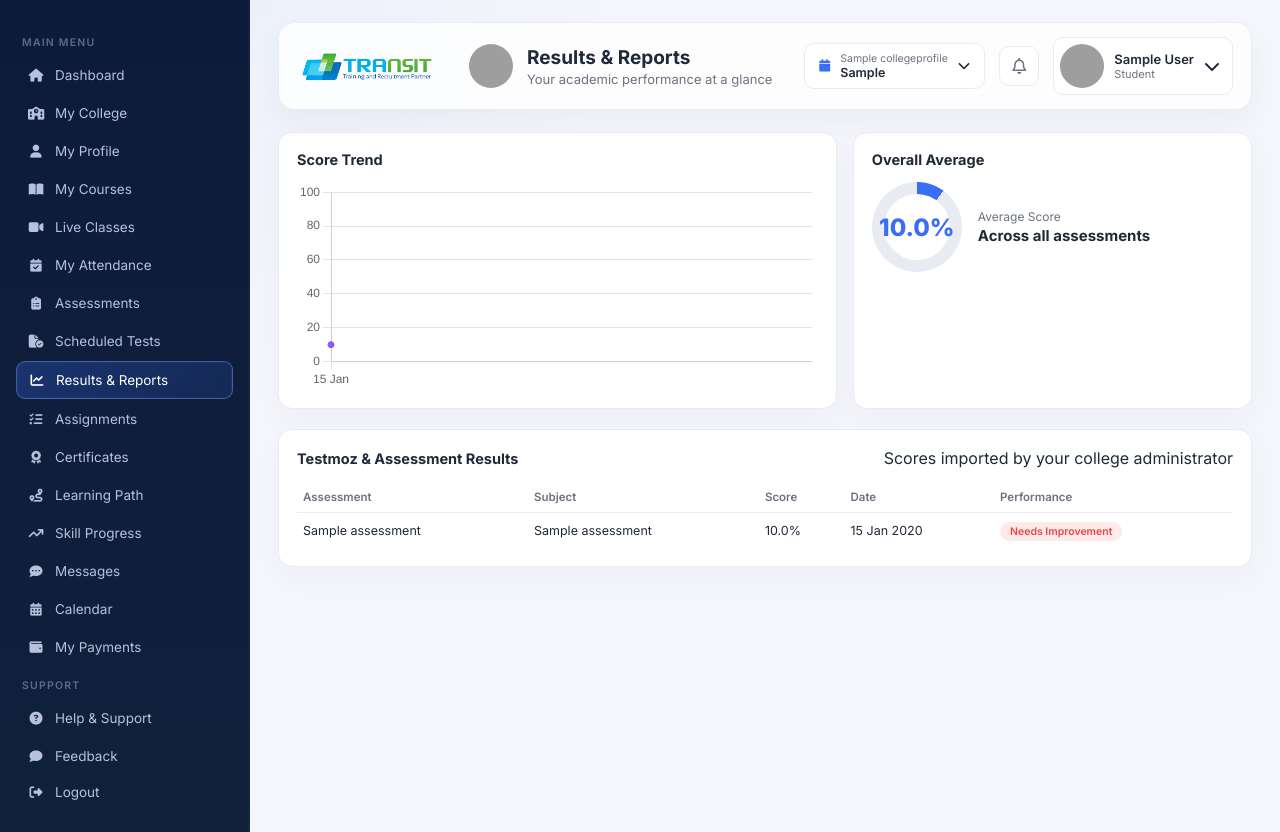
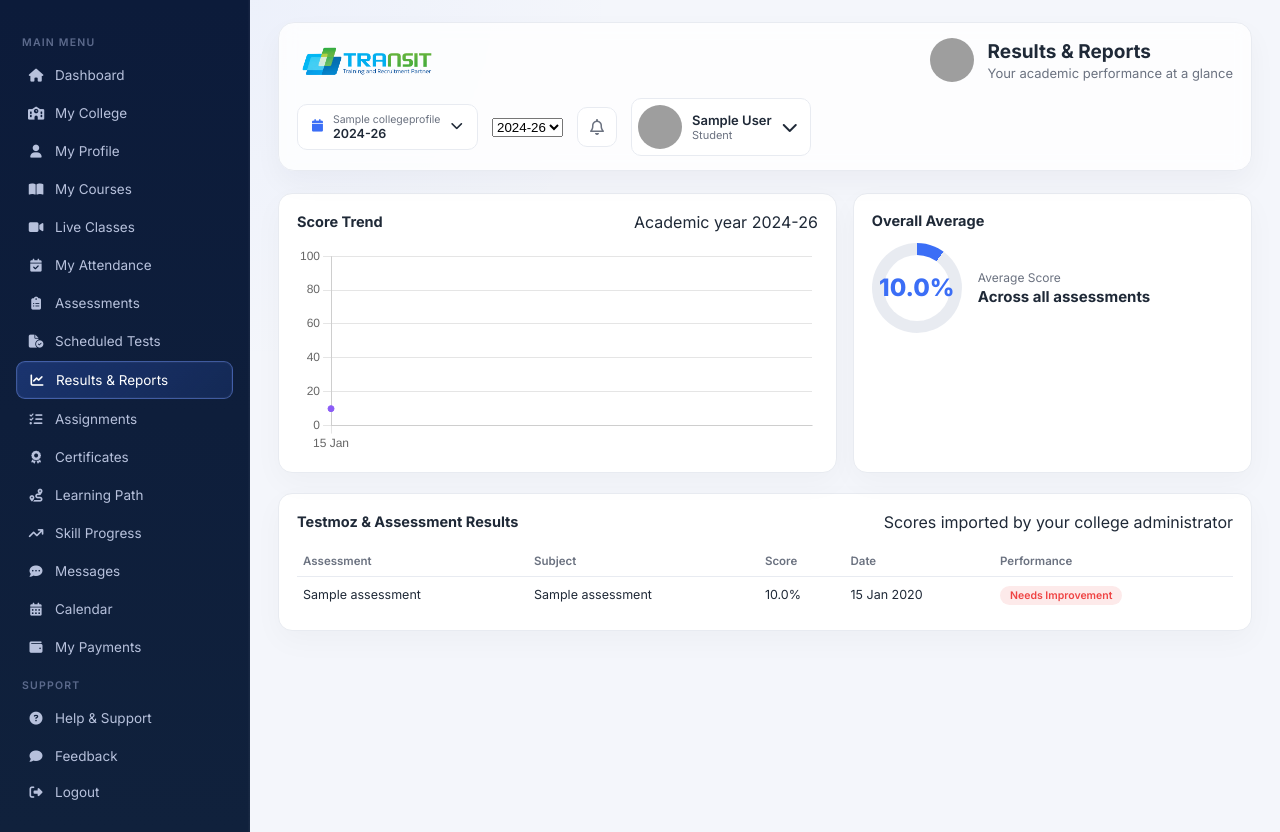
Before and after one commit to Nikhil3537/transit-nexus, a Django app: page /results-reports/ in a window 1280 px wide. Run offline with Django 5.2, Linux system fonts and the light colour scheme; a user stored in the database is signed in; tables that the repository leaves empty hold one stand-in row (values such as "Sample post"); grey boxes are pictures that could not be loaded.

Commit message:
Add academic year selection and filtering

```diff
--- a/dashboard/templates/dashboard/_topbar.html
+++ b/dashboard/templates/dashboard/_topbar.html
@@ -17,6 +17,16 @@
       </div>
       <i class="fa-solid fa-chevron-down"></i>
     </div>
+    {% if academic_year_choices %}
+    <form method="get" class="academic-year-selector">
+      <label class="sr-only" for="studentAcademicYear">Academic year</label>
+      <select id="studentAcademicYear" name="academic_year" onchange="this.form.submit()" aria-label="Select academic year">
+        {% for value, label in academic_year_choices %}
+          <option value="{{ value }}" {% if value == selected_academic_year %}selected{% endif %}>{{ label }}</option>
+        {% endfor %}
+      </select>
+    </form>
+    {% endif %}
     <a href="{% url 'messages_list' %}" class="icon-btn">
       <i class="fa-regular fa-bell"></i>
       {% if unread_message_count %}<span class="badge-dot">{{ unread_message_count }}</span>{% endif %}
--- a/dashboard/templates/dashboard/results_reports.html
+++ b/dashboard/templates/dashboard/results_reports.html
@@ -1,9 +1,10 @@
 {% extends "dashboard/_page_base.html" %}
 {% block title %}Results & Reports · Transit Nexus{% endblock %}
 {% block content %}
+{% if not has_year_data %}<div class="alert alert-info">No analysis data is available for this academic year.</div>{% endif %}
 <section class="grid-2">
   <div class="panel">
-    <div class="panel-head"><h3>Score Trend</h3></div>
+    <div class="panel-head"><h3>Score Trend</h3><span class="muted">Academic year {{ selected_academic_year }}</span></div>
     <canvas id="scoreTrend" height="120"></canvas>
   </div>
   <div class="panel">
--- a/dashboard/templates/dashboard/student_dashboard.html
+++ b/dashboard/templates/dashboard/student_dashboard.html
@@ -9,6 +9,8 @@
         <h3>My College</h3>
         <a href="{% url 'student_colleges' %}">View Details</a>
       </div>
+      <p class="muted">Analysis for academic year <strong>{{ selected_academic_year }}</strong>.</p>
+      {% if not has_year_data %}<div class="alert alert-info">No analysis data is available for this academic year.</div>{% endif %}
       <div class="sw-grid">
         {% for college in colleges %}
           <div>
--- a/dashboard/views.py
+++ b/dashboard/views.py
@@ -26,7 +26,7 @@ from .models import (
     Skill,
     DailyAttendance,
 )
-from portal.models import AdminStudentRecord, CollegeProfile, OnlineTest, OnlineTestAnswer, OnlineTestAttempt
+from portal.models import ACADEMIC_YEAR_CHOICES, AdminStudentRecord, CollegeProfile, OnlineTest, OnlineTestAnswer, OnlineTestAttempt
 from portal.forms import ACADEMIC_PROGRAMME_CHOICES
 
 
@@ -292,15 +292,24 @@ def student_colleges_view(request):
 @login_required
 def student_dashboard(request):
     profile, _ = StudentProfile.objects.get_or_create(user=request.user)
+    college_year = profile.college.academic_year if profile.college else ""
+    valid_years = {value for value, _label in ACADEMIC_YEAR_CHOICES}
+    year_choices = list(ACADEMIC_YEAR_CHOICES)
+    if college_year and college_year not in valid_years:
+        year_choices.insert(0, (college_year, college_year))
+    selected_academic_year = request.GET.get("academic_year", "").strip()
+    if selected_academic_year not in valid_years and selected_academic_year != college_year:
+        selected_academic_year = college_year
+    has_year_data = not college_year or selected_academic_year == college_year
 
     colleges = [profile.college] if profile.college else []
-    enrollments = profile.enrollments.select_related("course").all()
-    attendance_records = list(profile.attendance_records.all())
-    daily_attendance = list(profile.daily_attendance.all()[:12])
-    assessments = list(profile.assessments.all())
-    strengths = profile.strengths.all()
-    improvements = profile.improvement_areas.all()
-    activities = profile.activities.all()[:6]
+    enrollments = profile.enrollments.select_related("course").all() if has_year_data else profile.enrollments.none()
+    attendance_records = list(profile.attendance_records.all()) if has_year_data else []
+    daily_attendance = list(profile.daily_attendance.all()[:12]) if has_year_data else []
+    assessments = list(profile.assessments.all()) if has_year_data else []
+    strengths = profile.strengths.all() if has_year_data else profile.strengths.none()
+    improvements = profile.improvement_areas.all() if has_year_data else profile.improvement_areas.none()
+    activities = profile.activities.all()[:6] if has_year_data else profile.activities.none()
 
     # ---- Attendance summary ----
     total_classes = sum(a.total_classes for a in attendance_records)
@@ -350,6 +359,9 @@ def student_dashboard(request):
 
     context = {
         **_base_context(profile),
+        "academic_year_choices": year_choices,
+        "selected_academic_year": selected_academic_year,
+        "has_year_data": has_year_data,
         "active_page": "dashboard",
         "colleges": colleges,
         "enrollments": enrollments,
@@ -740,8 +752,17 @@ def download_test_answer_file(request, answer_id):
 @login_required
 def results_reports_view(request):
     profile, _ = StudentProfile.objects.get_or_create(user=request.user)
-    enrollments = profile.enrollments.select_related("course").all()
-    assessments = list(profile.assessments.filter(status="completed", score__isnull=False))
+    college_year = profile.college.academic_year if profile.college else ""
+    valid_years = {value for value, _label in ACADEMIC_YEAR_CHOICES}
+    year_choices = list(ACADEMIC_YEAR_CHOICES)
+    if college_year and college_year not in valid_years:
+        year_choices.insert(0, (college_year, college_year))
+    selected_academic_year = request.GET.get("academic_year", "").strip()
+    if selected_academic_year not in valid_years and selected_academic_year != college_year:
+        selected_academic_year = college_year
+    has_year_data = not college_year or selected_academic_year == college_year
+    enrollments = profile.enrollments.select_related("course").all() if has_year_data else profile.enrollments.none()
+    assessments = list(profile.assessments.filter(status="completed", score__isnull=False)) if has_year_data else []
 
     trend_source = sorted(assessments, key=lambda a: a.date)[-6:]
     trend = {
@@ -752,6 +773,9 @@ def results_reports_view(request):
 
     context = {
         **_base_context(profile),
+        "academic_year_choices": year_choices,
+        "selected_academic_year": selected_academic_year,
+        "has_year_data": has_year_data,
         "active_page": "results_reports",
         "page_title": "Results & Reports",
         "page_subtitle": "Your academic performance at a glance",
--- a/portal/models.py
+++ b/portal/models.py
@@ -102,6 +102,14 @@ class AdminScheduleItem(models.Model):
 # COLLEGE DASHBOARD
 # =========================================================
 
+ACADEMIC_YEAR_CHOICES = [
+    ("2024-26", "2024-26"),
+    ("2025-27", "2025-27"),
+    ("2026-28", "2026-28"),
+    ("2027-29", "2027-29"),
+    ("2028-30", "2028-30"),
+]
+
 class CollegeProfile(models.Model):
     ACCOUNT_ROLE_CHOICES = [
         ("college_admin", "College Admin"),
@@ -118,7 +126,7 @@ class CollegeProfile(models.Model):
     department_scope = models.CharField(max_length=150, blank=True)
     college_name = models.CharField(max_length=150, default="ABC Engineering College")
     location = models.CharField(max_length=150, default="Bengaluru, Karnataka")
-    academic_year = models.CharField(max_length=20, default="2024 - 2025")
+    academic_year = models.CharField(max_length=20, choices=ACADEMIC_YEAR_CHOICES, default="2024-26")
     semester_label = models.CharField(max_length=40, default="Even Semester")
     placement_eligible = models.PositiveIntegerField(default=0)
 
--- a/portal/views.py
+++ b/portal/views.py
@@ -32,6 +32,7 @@ from .models import (
     BatchAttendanceEntry, TrainerAssignment, TrainerStudent, QuestionBankItem,
     TrainerCalendarEvent, TrainerAvailability, OnlineTest, OnlineTestQuestion,
     OnlineTestAttempt, OnlineTestAnswer, JobDrive, Offer,
+    ACADEMIC_YEAR_CHOICES,
 )
 from .forms import (
     CollegeAssessmentForm, CollegeExternalTestForm, CollegeInvoiceForm, CollegeProgramForm, CollegeQuickReportForm,
@@ -1354,10 +1355,13 @@ def admin_users(request):
                     AdminProfile.objects.create(user=user)
                 elif role == "college":
                     college_location = request.POST.get("college_location", "").strip()
+                    academic_year = request.POST.get("academic_year", "").strip()
+                    valid_years = {value for value, _ in ACADEMIC_YEAR_CHOICES}
                     CollegeProfile.objects.create(
                         user=user,
                         college_name=college_name,
                         location=college_location or "Not specified",
+                        academic_year=academic_year if academic_year in valid_years else "2024-26",
                     )
                     PartnerCollege.objects.get_or_create(name=college_name)
                 elif role == "trainer":
@@ -1465,6 +1469,7 @@ def admin_users(request):
     ctx = _page_ctx(profile, ADMIN_NAV, "Users & Roles", "Users & Roles",
                     f"{total_accounts} total accounts", "Super Admin",
                     rows=rows, college_options=college_options, department_options=department_options,
+                    academic_year_choices=ACADEMIC_YEAR_CHOICES,
                     selected_college=selected_college, selected_role_tab=selected_role_tab,
                     total_accounts=total_accounts, student_accounts=student_accounts,
                     college_accounts=college_accounts, pending_accounts=pending_accounts)
```
Also changed, not shown: portal/templates/portal/admin_college_detail.html (+4 -4 lines), portal/templates/portal/admin_users.html (+8 -0 lines), portal/migrations/0014_alter_collegeprofile_academic_year.py (added).
